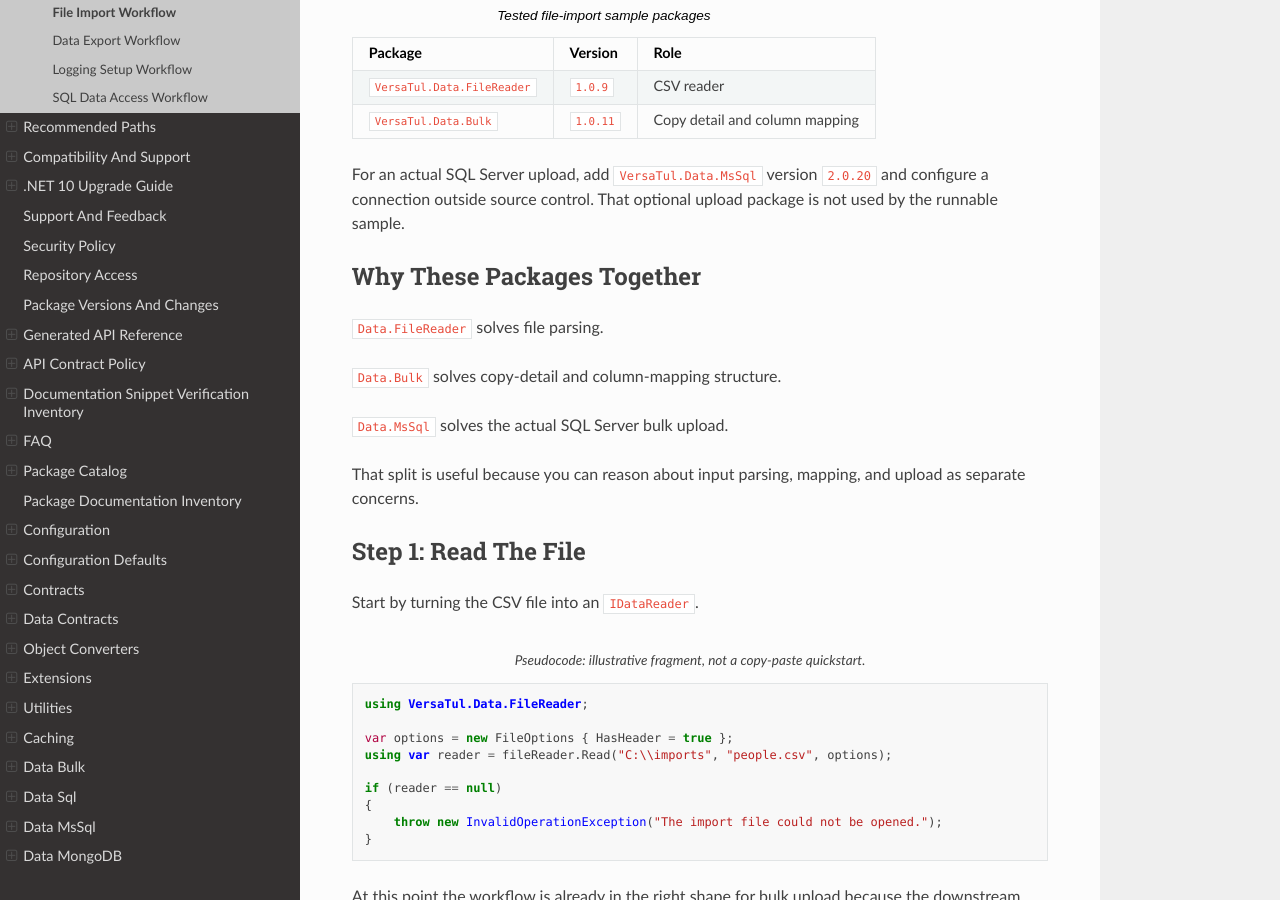
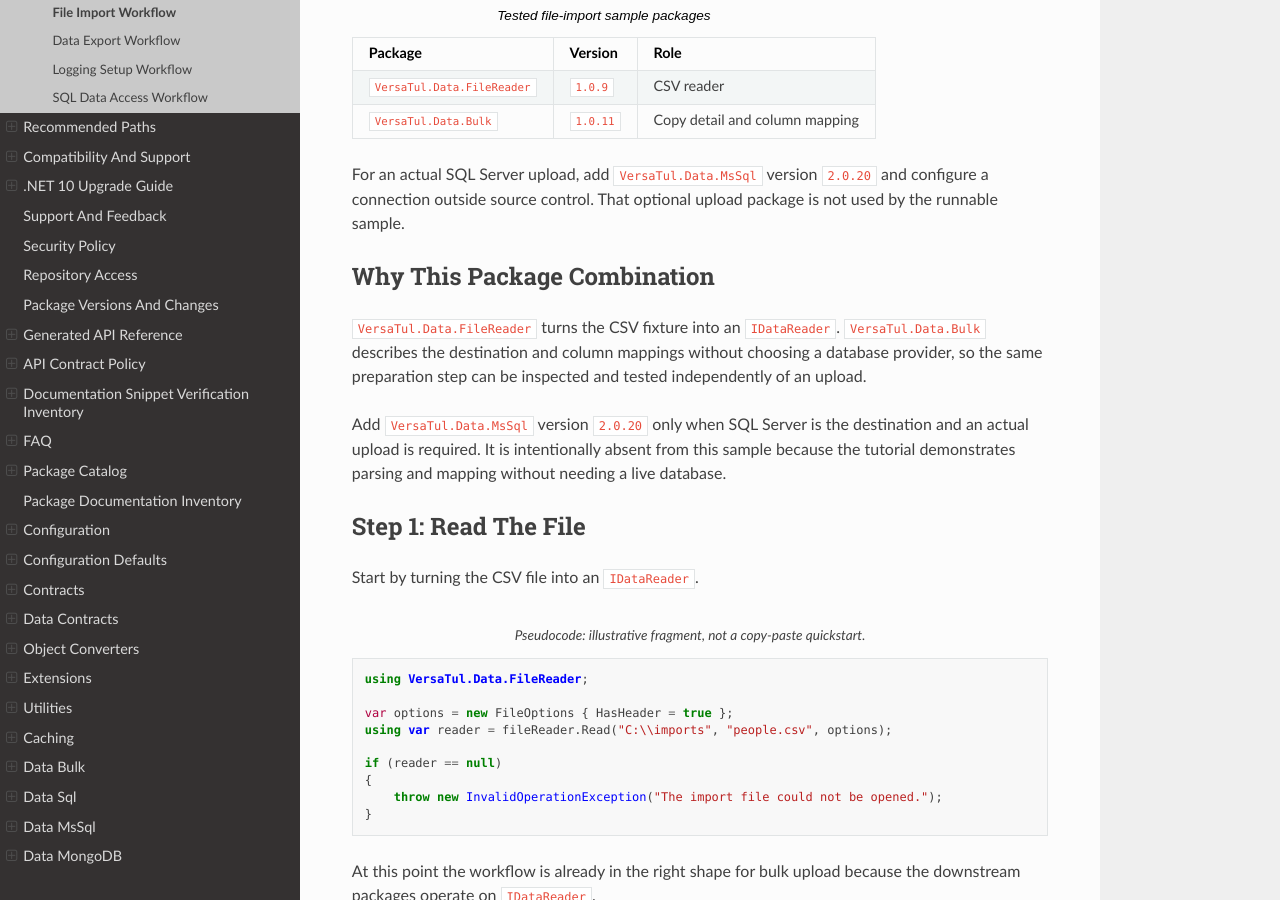
Before and after one commit to BjornWilliams/DocsVersaTul, a Sphinx documentation site: the page built from docs/source/scenario-guides/file-import.rst, in a window 1280 px wide and 900 px high, scrolled down 849 px. Built offline with Sphinx 7.4.7 and the Read the Docs theme 3.1.0, drawn with Linux system fonts in a browser that asks for light colours.

Commit message:
Explain scenario package choices and align export sample
Fixes AB#3112
AB#3108

```diff
--- a/docs/samples/DataExport/ExpectedOutput.txt
+++ b/docs/samples/DataExport/ExpectedOutput.txt
@@ -1,5 +1,5 @@
 people.csv:
-Age,Name
-37,Ada
+Full name,Credit limit,Age,Registered,Location
+Ada,1250.46,37,2024-01-15,City:London
 people.json:
-[{"name":"Ada","age":37}]
+[{"name":"Ada","creditLimit":1250.456,"age":37,"registeredOn":"2024-01-15T00:00:00","location":{"city":"London"}}]
--- a/docs/source/scenario-guides/file-import.rst
+++ b/docs/source/scenario-guides/file-import.rst
@@ -41,16 +41,12 @@ The runnable sample pins these package versions:
 
 For an actual SQL Server upload, add ``VersaTul.Data.MsSql`` version ``2.0.20`` and configure a connection outside source control. That optional upload package is not used by the runnable sample.
 
-Why These Packages Together
----------------------------
+Why This Package Combination
+----------------------------
 
-``Data.FileReader`` solves file parsing.
+``VersaTul.Data.FileReader`` turns the CSV fixture into an ``IDataReader``. ``VersaTul.Data.Bulk`` describes the destination and column mappings without choosing a database provider, so the same preparation step can be inspected and tested independently of an upload.
 
-``Data.Bulk`` solves copy-detail and column-mapping structure.
-
-``Data.MsSql`` solves the actual SQL Server bulk upload.
-
-That split is useful because you can reason about input parsing, mapping, and upload as separate concerns.
+Add ``VersaTul.Data.MsSql`` version ``2.0.20`` only when SQL Server is the destination and an actual upload is required. It is intentionally absent from this sample because the tutorial demonstrates parsing and mapping without needing a live database.
 
 Step 1: Read The File
 ---------------------
--- a/docs/source/scenario-guides/logging-setup.rst
+++ b/docs/source/scenario-guides/logging-setup.rst
@@ -43,6 +43,11 @@ The runnable sample pins these package versions:
    * - ``VersaTul.Utilities``
      - ``1.0.16``
      - Shared formatting utilities
+
+Why This Package Combination
+----------------------------
+
+``VersaTul.Logger`` defines the shared log event and parser contracts, while ``VersaTul.Logger.File`` writes those events to a local file. ``VersaTul.Configurations`` supplies the file path, log name, and size limit. The sample also constructs the sink with ``VersaTul.Handler.File`` and ``VersaTul.Utilities`` helpers, so those are direct project dependencies too. This gives a small application a real file-backed result without adding a logging service or credentials.
 
 Step 1: Define The File Logger Configuration
 --------------------------------------------
```
Also changed, not shown: docs/source/scenario-guides/data-export.rst (+17 -10 lines), docs/source/scenario-guides/sql-data-access.rst (+7 -0 lines), 3 other files.
